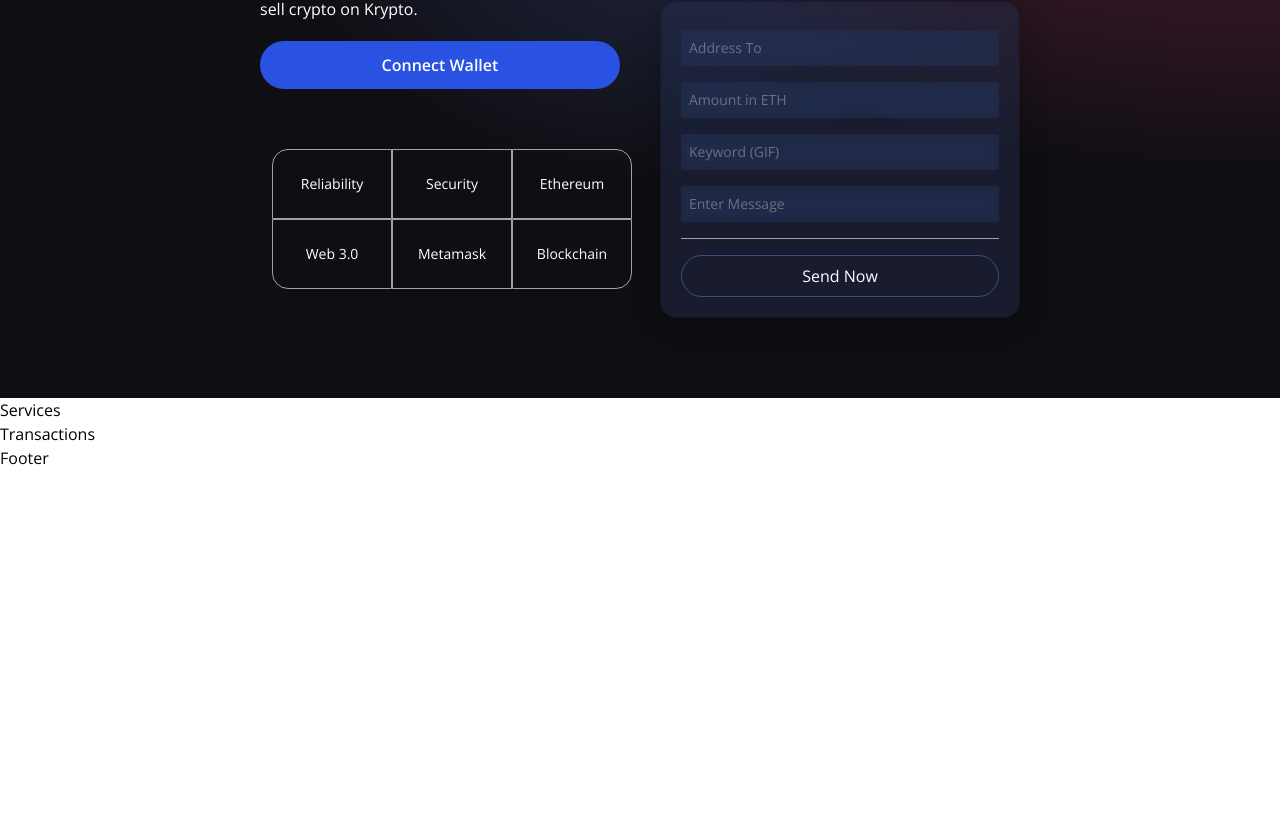
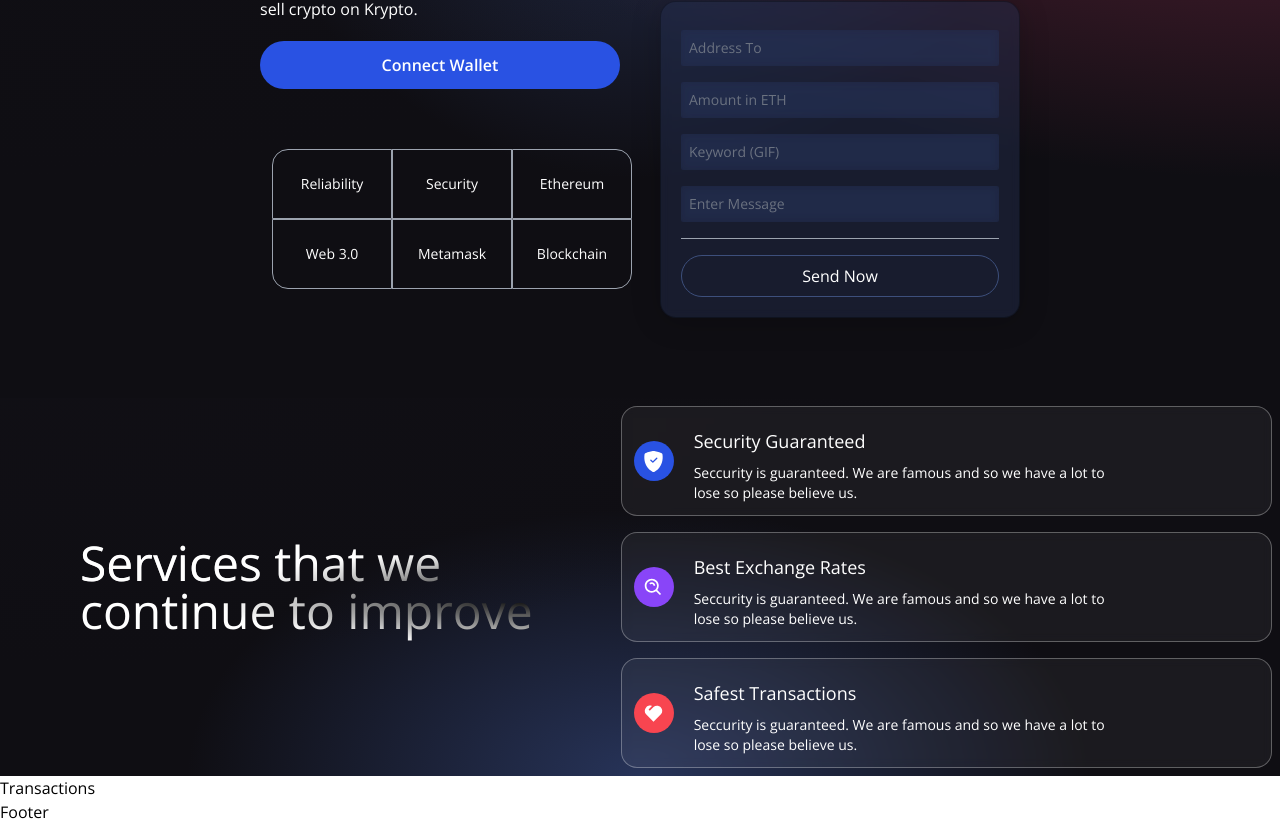
Before and after one commit to nimishsantosh107/Web3-TokenSend, a React (Create React App) app in the folder client/: page / in a window 1280 px wide. Shown: the part 351-1175 px from the top of the page. Before the commit the page ends 821 px from the top, so only its background shows below. Built offline with nearby package versions, Linux system fonts and the light colour scheme; the HTML template or start-up script is replaced by a standard one.

Commit message:
added services component

```diff
--- a/client/src/components/Navbar.js
+++ b/client/src/components/Navbar.js
@@ -13,7 +13,7 @@ const Navbar = (props) => {
     const [toggleMenu, setToggleMenu] = useState(false);
 
     return (
-        <nav className="w-full flex md:justify-center justify-between items-center p-4">
+        <nav className="w-full flex md:justify-center justify-between items-center p-4 bg-opacity-5 bg-slate-100">
             <div className="md:flex-[0.5] flex-initial">
                 {/*justify-center items-center */}
                 <img src={logo} alt="logo" className="w-32 cursor-pointer" />
--- a/client/src/components/Services.js
+++ b/client/src/components/Services.js
@@ -1,5 +1,53 @@
+import { BsShieldFillCheck } from "react-icons/bs";
+import { BiSearchAlt } from "react-icons/bi";
+import { RiHeart2Fill } from "react-icons/ri";
+
+const ServiceCard = ({ color, title, subtitle, icon }) => {
+    return (
+        <div className="flex flex-row justify-start items-center white-glassmorphism p-3 m-2 cursor-pointer hover:shadow-xl">
+            <div className={`w-10 h-10 rounded-full flex justify-center items-center ${color}`}>
+                {icon}
+            </div>
+            <div className="ml-5 flex flex-col flex-1">
+                <h3 className="mt-2 text-white text-lg">{title}</h3>
+                <p className="mt-2 text-white text-sm md:w-9/12">{subtitle}</p>
+            </div>
+        </div>
+    );
+};
+
 const Services = (props) => {
-    return <div>Services</div>;
+    return (
+        <div className="flex flex-col md:flex-row w-full justify-center items-center gradient-bg-services">
+            <div className="flex mf:flex-row flex-col items-center justify-between md:p-20 py-12 px-4">
+                <div className="flex flex-1 flex-col justify-start items-start">
+                    <h1 className="text-white text-3xl sm:text-5xl py-2 text-gradient">
+                        Services that we <br /> continue to improve
+                    </h1>
+                </div>
+            </div>
+            <div className="flex-1 flex flex-col justify-start items-center">
+                <ServiceCard
+                    color="bg-[#2952e3]"
+                    title="Security Guaranteed"
+                    subtitle="Seccurity is guaranteed. We are famous and so we have a lot to lose so please believe us."
+                    icon={<BsShieldFillCheck fontSize={21} className="text-white" />}
+                />
+                <ServiceCard
+                    color="bg-[#8945f8]"
+                    title="Best Exchange Rates"
+                    subtitle="Seccurity is guaranteed. We are famous and so we have a lot to lose so please believe us."
+                    icon={<BiSearchAlt fontSize={21} className="text-white" />}
+                />
+                <ServiceCard
+                    color="bg-[#f84550]"
+                    title="Safest Transactions"
+                    subtitle="Seccurity is guaranteed. We are famous and so we have a lot to lose so please believe us."
+                    icon={<RiHeart2Fill fontSize={21} className="text-white" />}
+                />
+            </div>
+        </div>
+    );
 };
 
 export default Services;
```
